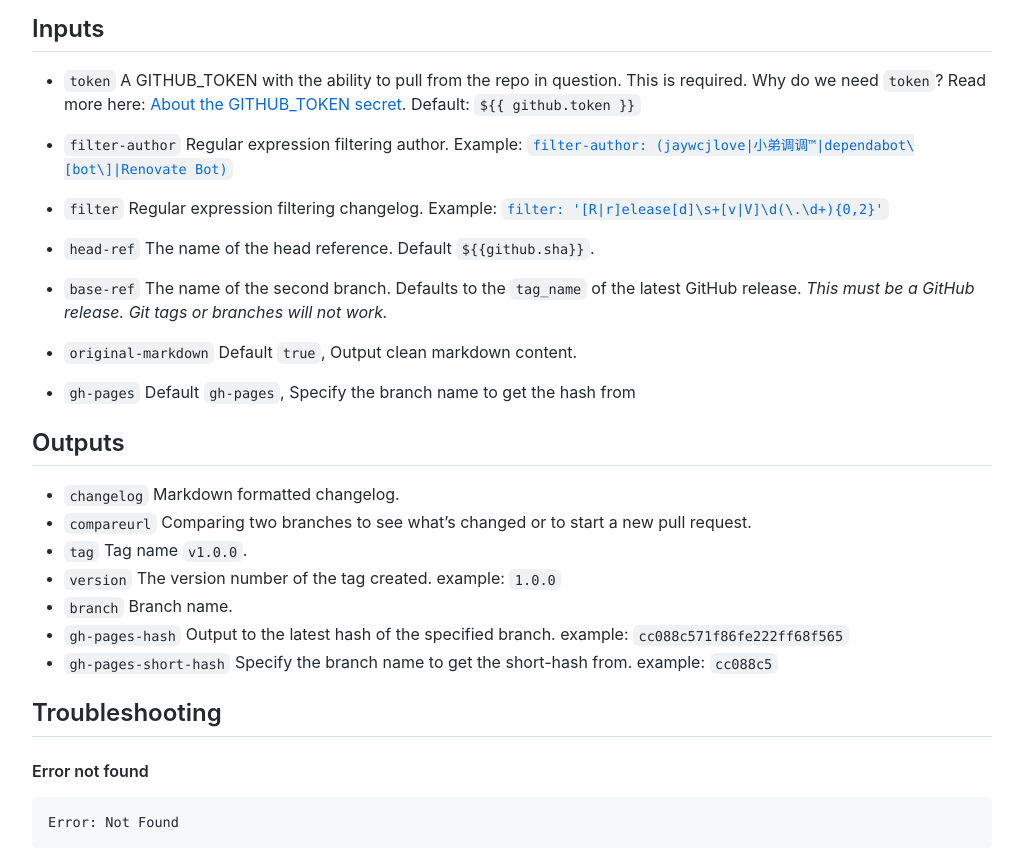
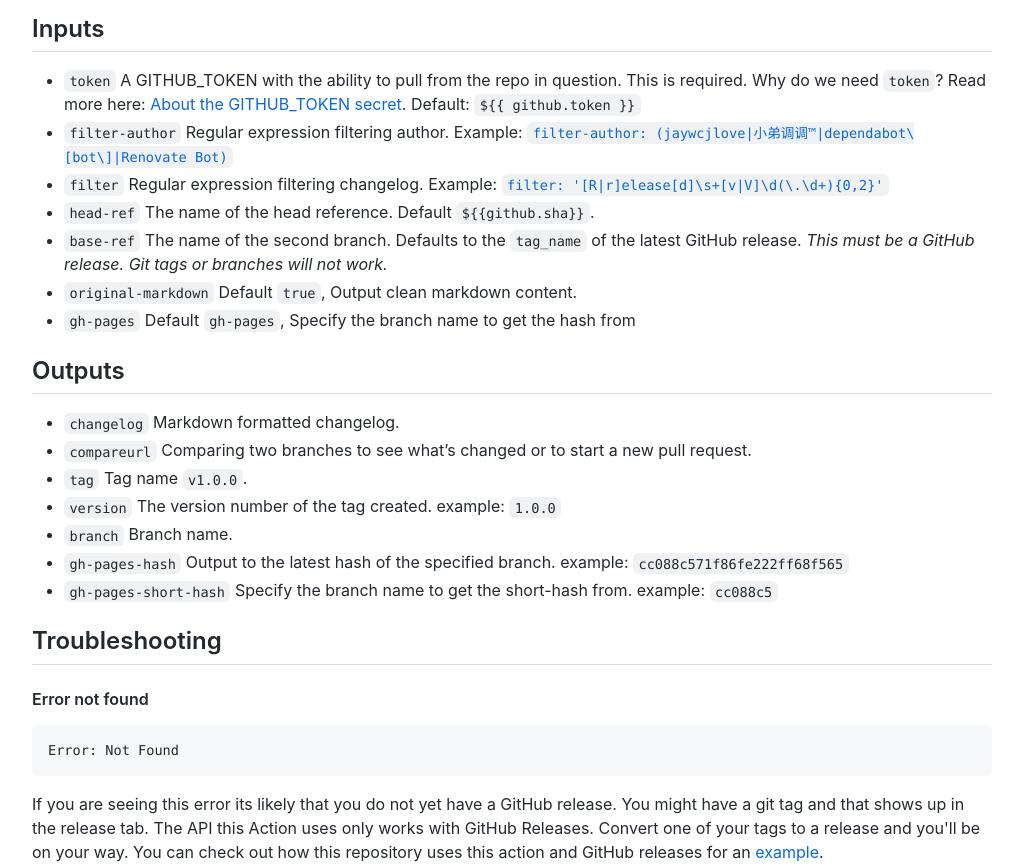
Before and after one commit to jaywcjlove/changelog-generator, a plain HTML site: page index.html in a window 1280 px wide. Shown: the part 1940-2808 px from the top of the page, without its empty margins (128-1151 px from the left). Drawn offline with Linux system fonts and the light colour scheme.

Commit message:
deploy: ec85e769d94f43e77ce01451067c0f5f52505fef

```diff
--- a/index.html
+++ b/index.html
@@ -86,27 +86,13 @@
       </ol>
       <h2 id="inputs"><a class="anchor" aria-hidden="true" tabindex="-1" href="#inputs"><span class="octicon octicon-link"></span></a>Inputs</h2>
       <ul>
-        <li>
-          <p><code>token</code> A GITHUB_TOKEN with the ability to pull from the repo in question. This is required. Why do we need <code>token</code>? Read more here: <a href="https://help.github.com/en/actions/automating-your-workflow-with-github-actions/authenticating-with-the-github_token#about-the-github_token-secret">About the GITHUB_TOKEN secret</a>. Default: <code>${{ github.token }}</code></p>
-        </li>
-        <li>
-          <p><code>filter-author</code> Regular expression filtering author. Example: <a href="https://github.com/jaywcjlove/changelog-generator/blob/f48f63cdb5f3c5d8b6499c6d96e3450ee7bdb9f5/.github/workflows/changelog.yml#L17"><code>filter-author: (jaywcjlove|小弟调调™|dependabot\[bot\]|Renovate Bot)</code></a></p>
-        </li>
-        <li>
-          <p><code>filter</code> Regular expression filtering changelog. Example: <a href="https://github.com/jaywcjlove/changelog-generator/blob/b372394a4e7265d4041c479b4d1f515a9c21ec37/.github/workflows/release.yml#L21"><code>filter: '[R|r]elease[d]\s+[v|V]\d(\.\d+){0,2}'</code></a></p>
-        </li>
-        <li>
-          <p><code>head-ref</code> The name of the head reference. Default <code>${{github.sha}}</code>.</p>
-        </li>
-        <li>
-          <p><code>base-ref</code> The name of the second branch. Defaults to the <code>tag_name</code> of the latest GitHub release. <em>This must be a GitHub release. Git tags or branches will not work.</em></p>
-        </li>
-        <li>
-          <p><code>original-markdown</code> Default <code>true</code>, Output clean markdown content.</p>
-        </li>
-        <li>
-          <p><code>gh-pages</code> Default <code>gh-pages</code>, Specify the branch name to get the hash from</p>
-        </li>
+        <li><code>token</code> A GITHUB_TOKEN with the ability to pull from the repo in question. This is required. Why do we need <code>token</code>? Read more here: <a href="https://help.github.com/en/actions/automating-your-workflow-with-github-actions/authenticating-with-the-github_token#about-the-github_token-secret">About the GITHUB_TOKEN secret</a>. Default: <code>${{ github.token }}</code></li>
+        <li><code>filter-author</code> Regular expression filtering author. Example: <a href="https://github.com/jaywcjlove/changelog-generator/blob/f48f63cdb5f3c5d8b6499c6d96e3450ee7bdb9f5/.github/workflows/changelog.yml#L17"><code>filter-author: (jaywcjlove|小弟调调™|dependabot\[bot\]|Renovate Bot)</code></a></li>
+        <li><code>filter</code> Regular expression filtering changelog. Example: <a href="https://github.com/jaywcjlove/changelog-generator/blob/b372394a4e7265d4041c479b4d1f515a9c21ec37/.github/workflows/release.yml#L21"><code>filter: '[R|r]elease[d]\s+[v|V]\d(\.\d+){0,2}'</code></a></li>
+        <li><code>head-ref</code> The name of the head reference. Default <code>${{github.sha}}</code>.</li>
+        <li><code>base-ref</code> The name of the second branch. Defaults to the <code>tag_name</code> of the latest GitHub release. <em>This must be a GitHub release. Git tags or branches will not work.</em></li>
+        <li><code>original-markdown</code> Default <code>true</code>, Output clean markdown content.</li>
+        <li><code>gh-pages</code> Default <code>gh-pages</code>, Specify the branch name to get the hash from</li>
       </ul>
       <h2 id="outputs"><a class="anchor" aria-hidden="true" tabindex="-1" href="#outputs"><span class="octicon octicon-link"></span></a>Outputs</h2>
       <ul>
```
